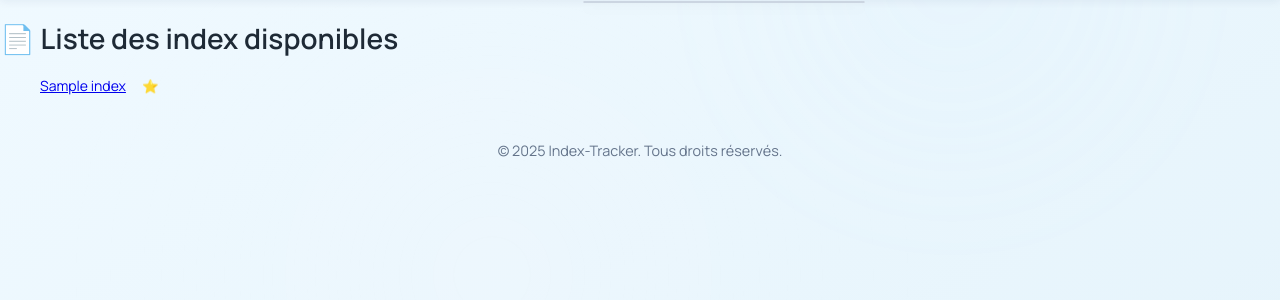
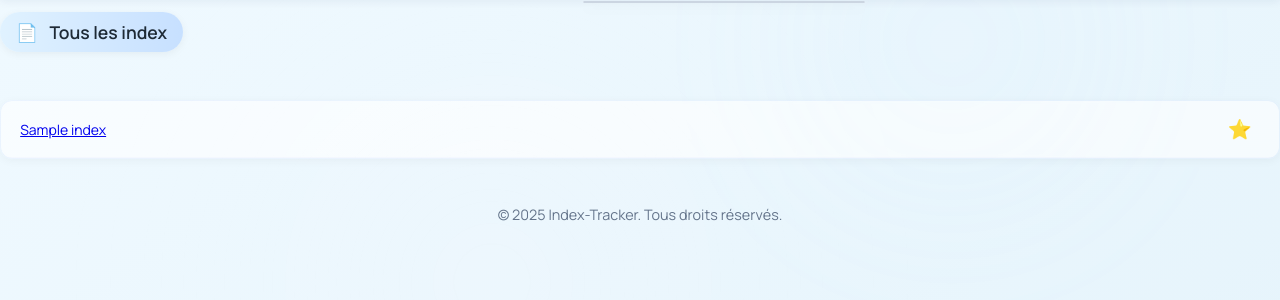
Before and after one commit to utis82/Index-tracker, a Django app: page /liste-index/ in a window 1280 px wide. Shown: the part 49-349 px from the top of the page. Run offline with Django 5.2, Linux system fonts and the light colour scheme; a user stored in the database is signed in; tables that the repository leaves empty hold one stand-in row (values such as "Sample post"); some libraries are stand-ins or nearby versions.

Commit message:
application du style sur liste_index

```diff
--- a/django_project/settings.py
+++ b/django_project/settings.py
@@ -128,3 +128,5 @@ STATICFILES_DIRS = [
 # https://docs.djangoproject.com/en/5.0/ref/settings/#default-auto-field
 
 DEFAULT_AUTO_FIELD = 'django.db.models.BigAutoField'
+
+LOGIN_URL = '/login/'
--- a/main/static/css/style.css
+++ b/main/static/css/style.css
@@ -484,3 +484,65 @@ footer {
   0%   { transform: translateY(0); }
   100% { transform: translateY(-50%); } /* scroll la moitié car on a dupliqué */
 }
+
+.index-list {
+  list-style: none;
+  padding: 0;
+  margin-top: 2rem;
+  border: 1px solid rgba(200, 200, 255, 0.1);
+  border-radius: 12px;
+  overflow: hidden;
+  box-shadow: 0 2px 10px rgba(0, 0, 0, 0.04);
+}
+
+/* Ajoutez ces règles CSS à votre style.css existant */
+
+.index-item {
+  display: flex;
+  justify-content: space-between;
+  align-items: center;
+  padding: 0.8rem 1.2rem;
+  border-bottom: 1px solid rgba(200, 200, 255, 0.1);
+  background-color: rgba(255, 255, 255, 0.6);
+  backdrop-filter: blur(2px);
+  transition: background-color 0.2s ease, transform 0.1s ease; /* Transition douce */
+  cursor: pointer; /* Indique que l'élément est cliquable */
+}
+
+/* Effet de survol bleu clair froid */
+.index-item:hover {
+  background-color: rgba(224, 242, 254, 0.8); /* Bleu clair froid légèrement transparent */
+  transform: translateX(2px); /* Légère translation pour l'effet visuel */
+}
+
+/* Mode sombre - effet de survol adapté */
+body.dark-mode .index-item:hover {
+  background-color: rgba(30, 58, 138, 0.3); /* Bleu plus sombre pour le mode sombre */
+}
+
+/* S'assurer que le bouton favori reste cliquable */
+.favorite-form {
+  display: inline;
+  position: relative;
+  z-index: 10; /* Au-dessus du hover de la ligne */
+}
+
+.favorite-btn {
+  font-size: 1.2rem;
+  border: none;
+  background: none;
+  cursor: pointer;
+  padding: 4px 8px; /* Un peu plus de zone cliquable */
+  border-radius: 4px;
+  transition: background-color 0.2s ease;
+}
+
+.favorite-btn:hover {
+  background-color: rgba(59, 130, 246, 0.1); /* Légère surbrillance sur le bouton */
+}
+
+/* Effet de focus pour l'accessibilité */
+.favorite-btn:focus {
+  outline: 2px solid #3b82f6;
+  outline-offset: 2px;
+}
--- a/main/templates/base.html
+++ b/main/templates/base.html
@@ -114,5 +114,13 @@
       });
     });
   </script>
+  <script>
+    document.querySelectorAll('.favorite-form').forEach(form => {
+      form.addEventListener('click', event => {
+        event.stopPropagation();  // 🛑 Empêche le clic de propager au <li>
+      });
+    });
+  </script>
+
 </body>
 </html>
--- a/main/templates/liste_index.html
+++ b/main/templates/liste_index.html
@@ -1,21 +1,25 @@
 {% extends "base.html" %}
-
 {% block title %}Liste des Index{% endblock %}
 
 {% block content %}
+<div class="page-container">
+  <h1 class="section-title"><span class="emoji">📄</span> Tous les index</h1>
 
-<h1>📄 Liste des index disponibles</h1>
-
-<ul>
+  <ul class="index-list">
     {% for index in index_list %}
-    <li style="display: flex; align-items: center; gap: 10px;">
-      <a href="{% url 'main:index_viewer' index.id %}">
+      <li class="index-item">
+        <div class="index-left">
+          <a href="{% url 'main:index_viewer' index.id %}" class="index-name">
             {{ index.name }}
           </a>
+        </div>
         {% if user.is_authenticated %}
-        <form method="post" action="{% url 'main:toggle_favorite' index.id %}">
+          <div class="index-right">
+            <form method="post"
+                  action="{% url 'main:toggle_favorite' index.id %}"
+                  class="favorite-form">
               {% csrf_token %}
-          <button type="submit" style="border: none; background: none; cursor: pointer;">
+              <button type="submit" class="favorite-btn">
                 {% if index in user.userprofile.favorite_indexes.all %}
                   ⭐
                 {% else %}
@@ -23,11 +27,54 @@
                 {% endif %}
               </button>
             </form>
+          </div>
         {% endif %}
       </li>
-  {% empty %}
-    <li>Aucun index disponible pour le moment.</li>
     {% endfor %}
   </ul>
 
+</div>
+
+<script>
+// Gestion des formulaires favoris
+document.addEventListener('DOMContentLoaded', function() {
+  // Pour chaque formulaire favori
+  document.querySelectorAll('.favorite-form').forEach(form => {
+    form.addEventListener('submit', function(event) {
+      event.preventDefault(); // Empêche le rechargement de page
+      event.stopPropagation(); // Empêche la propagation vers le lien parent
+
+      const formData = new FormData(form);
+      const button = form.querySelector('.favorite-btn');
+
+      // Envoi de la requête AJAX
+      fetch(form.action, {
+        method: 'POST',
+        body: formData,
+        headers: {
+          'X-Requested-With': 'XMLHttpRequest'
+        }
+      })
+      .then(response => response.json())
+      .then(data => {
+        // Met à jour l'icône selon la réponse
+        if (data.is_favorite) {
+          button.textContent = '⭐';
+        } else {
+          button.textContent = '☆';
+        }
+      })
+      .catch(error => {
+        console.error('Erreur:', error);
+      });
+    });
+
+    // Empêche aussi le clic sur le bouton de déclencher le lien
+    form.querySelector('.favorite-btn').addEventListener('click', function(event) {
+      event.stopPropagation();
+    });
+  });
+});
+</script>
+
 {% endblock %}
```
Also changed, not shown: main/views/user_views.py (+24 -9 lines). Lines whose indentation alone changed are shown as unchanged.
